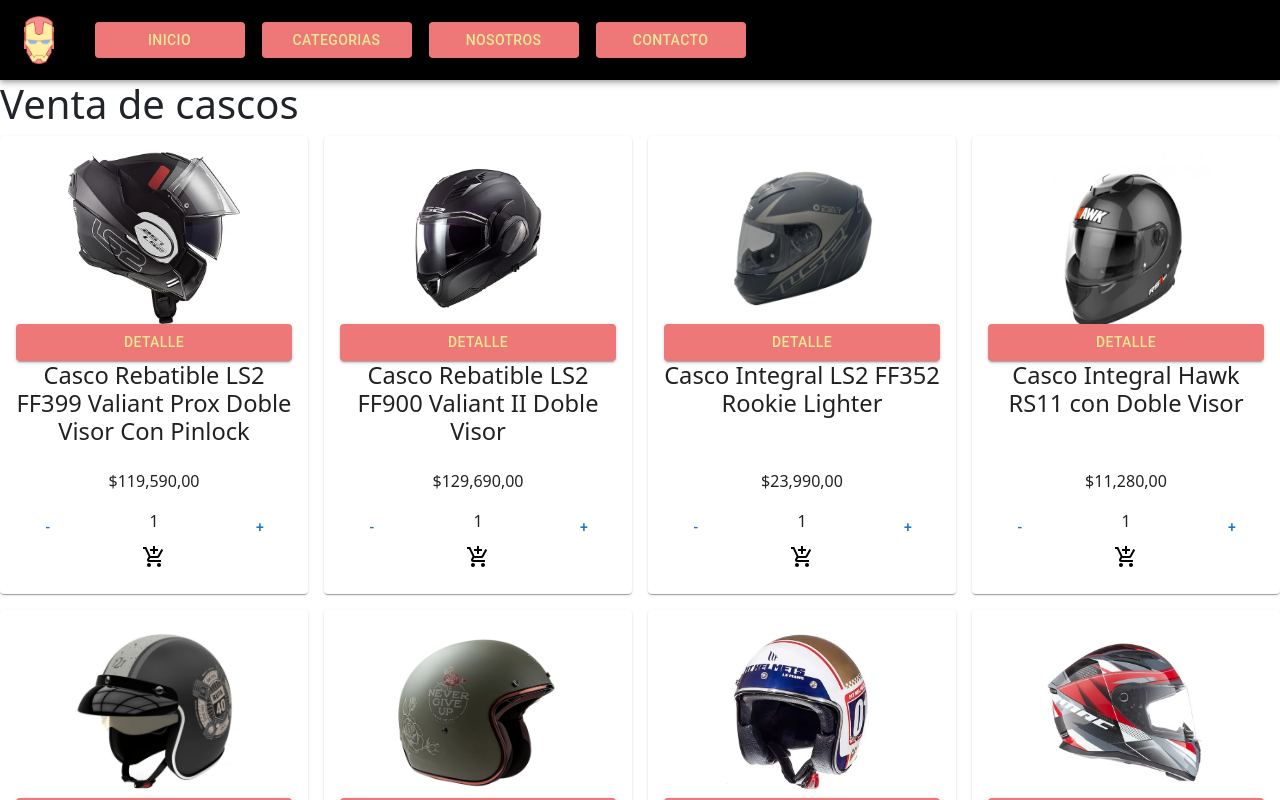
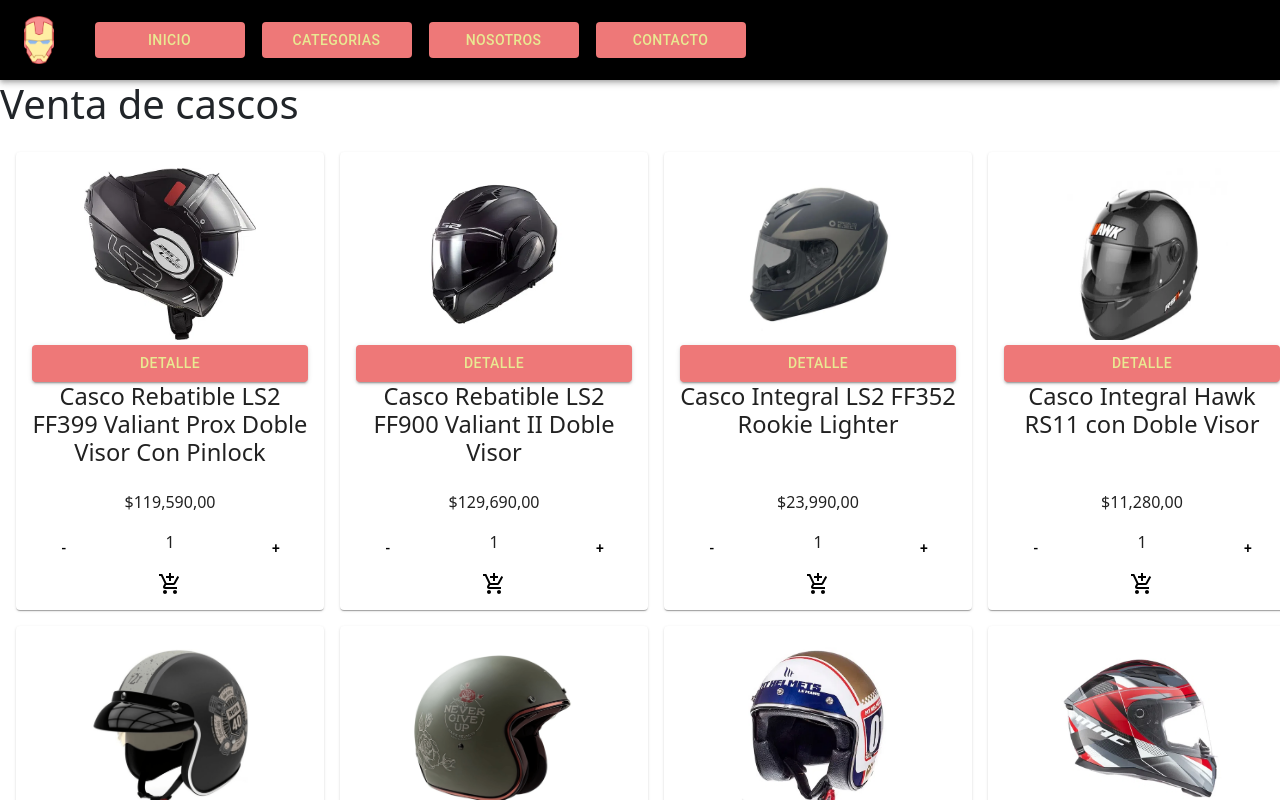
Before and after one commit to Lucas-Barriento/e-commerce-react-js, a React (Create React App) app: page / in a window 1280 px wide. Shown: the top 800 px of the page. Built offline with nearby package versions, Linux system fonts and the light colour scheme.

Commit message:
se arreglaron errores de Cart.js

```diff
--- a/src/Context/CartContext.js
+++ b/src/Context/CartContext.js
@@ -48,6 +48,9 @@
     }
     const clear =()=>{
         setCartListItems([]);
+        setItemQuantity(0);
+        setTotalPriceCart(0);
+
     }
 
     //aca definimos lo que queremos pasar a los componentes
--- a/src/components/Cart/Cart.js
+++ b/src/components/Cart/Cart.js
@@ -22,9 +22,9 @@
                                 <img src={image1} alt={id} ></img>
                             </div>
                             <div id='dataContainer'>
-                                <h2>{name}</h2>
-                                <p>Precio: ${Intl.NumberFormat().format(price)},00</p>
-                                <p> Cantidad: {cartQuantity}</p>
+                                <h2>{name.toUpperCase()}</h2>
+                                <p>PRECIO: ${Intl.NumberFormat().format(price)},00</p>
+                                <p>CANTIDAD: {cartQuantity}</p>
                             </div>
                             <div id='deleteBtn'>
                                 <ClearIcon size="small" onClick={()=>removeItem(id)}>delete</ClearIcon>
--- a/src/components/CartItem/CartItem.js
+++ b/src/components/CartItem/CartItem.js
@@ -7,6 +7,7 @@
 import CartContext from '../../Context/CartContext'
 import {useContext} from "react"
 import DeleteIcon from '@mui/icons-material/Delete';
+import { Button } from '@mui/material';
 
 const CartItem = ({product}) =>{
     const{id,name,image1,price,cartQuantity} = product;
@@ -32,7 +33,9 @@
                 </CardContent>
                 <CardActions>
                     <div id='deleteBtn'>
-                    <DeleteIcon size="small" onClick={()=>removeItem(id)}>delete</DeleteIcon>
+                    <Button onClick={()=>removeItem(id)}>
+                        <DeleteIcon size="small" />
+                    </Button>
                     </div>
                 </CardActions>
             </Card>
--- a/src/components/CartWidget/CartWidget.css
+++ b/src/components/CartWidget/CartWidget.css
@@ -19,11 +19,16 @@
 #clearBtn{
     display: flex;
     justify-content: flex-end;
+
 }
 
 #clearBtn svg{
     display: flex;
-    color: red !important;
+    color: white !important;
+
+}
+#clearBtn button{
+    border: solid 1px white;
 }
 .emptyCart{
     visibility: hidden;
--- a/src/components/CartWidget/CartWidget.js
+++ b/src/components/CartWidget/CartWidget.js
@@ -46,7 +46,9 @@
                     :
                     <div>
                     <div id='clearBtn'>
-                        <ClearIcon onClick={()=>clear()} />
+                        <Button onClick={()=>clear()}>
+                            <ClearIcon/>
+                        </Button>
                     </div>
                 {cartListItems.map((item)=>{
                     return(
--- a/src/components/Item/Item.css
+++ b/src/components/Item/Item.css
@@ -9,6 +9,7 @@
 #imgItemContainer img{
     width: 172px;
     height: 172px;
+    margin-bottom: 5px;
 }
 h3{
     text-align: center;
--- a/src/components/ItemCount/ItemCount.css
+++ b/src/components/ItemCount/ItemCount.css
@@ -7,6 +7,9 @@
 #btnCount p{
     margin: 0 !important;
 }
+#btnCount button{
+    color: black;
+}
 #btnAddToCart svg{
     color: black;
 }
--- a/src/components/ItemCount/ItemCount.js
+++ b/src/components/ItemCount/ItemCount.js
@@ -26,7 +26,9 @@
                 <Button onClick={addCount}>+</Button>
             </div>
             <div id="btnAddToCart">
-                <AddShoppingCartIcon onClick={()=>onAdd(count)}/>
+                <Button onClick={()=>onAdd(count)}>
+                <AddShoppingCartIcon />
+                </Button>
             </div>
 
         </>
--- a/src/components/ItemListContainer/ItemListContainer.js
+++ b/src/components/ItemListContainer/ItemListContainer.js
@@ -34,7 +34,7 @@
 
 }else{
     return (
-        <Grid container spacing={2}>
+        <Grid container spacing={2} style={{margin:"0"}} >
             <ItemList products={products}/>
         </Grid>
 )
--- a/src/components/Navbar/navbar.css
+++ b/src/components/Navbar/navbar.css
@@ -30,3 +30,6 @@
 #basic-menu ul{
     background-color: black;
 }
+a{
+    border-radius: 4px;
+}
```
